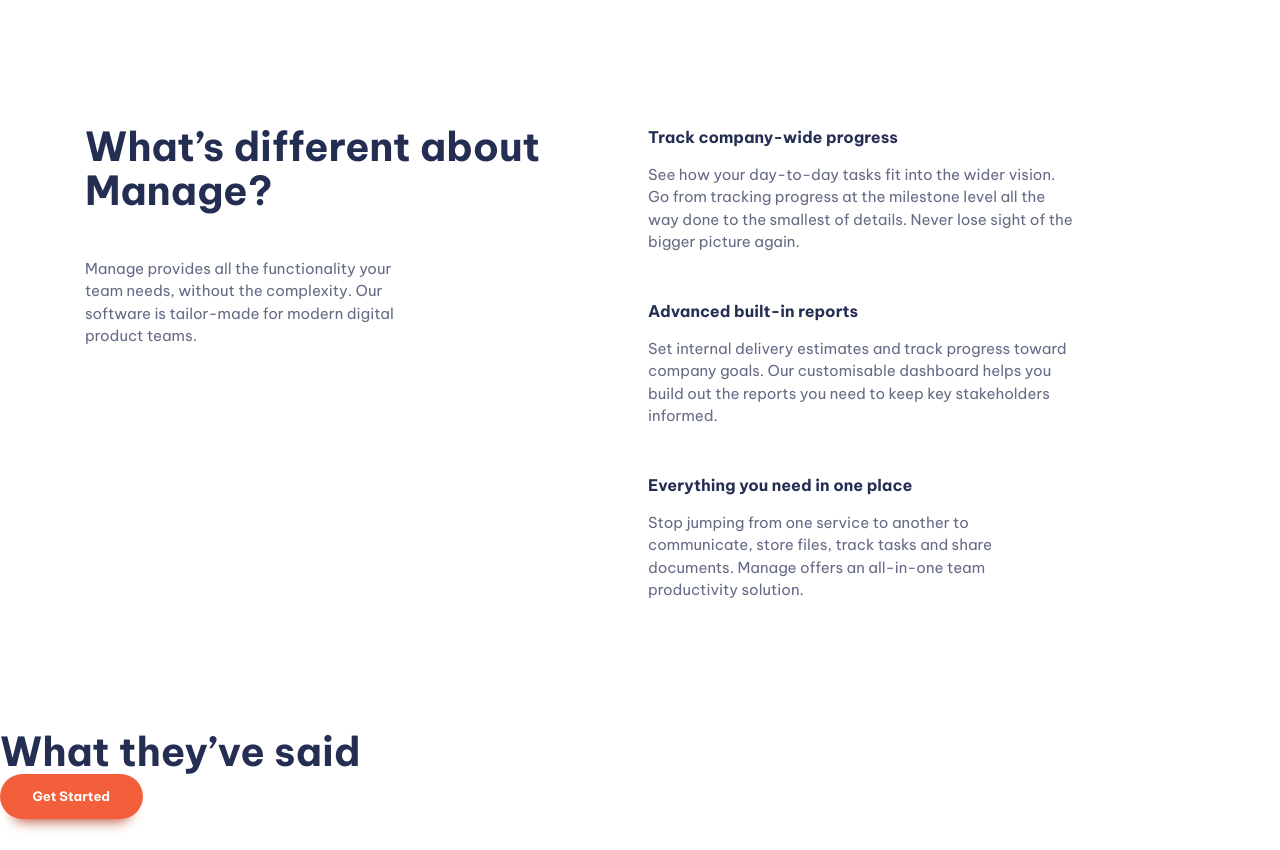
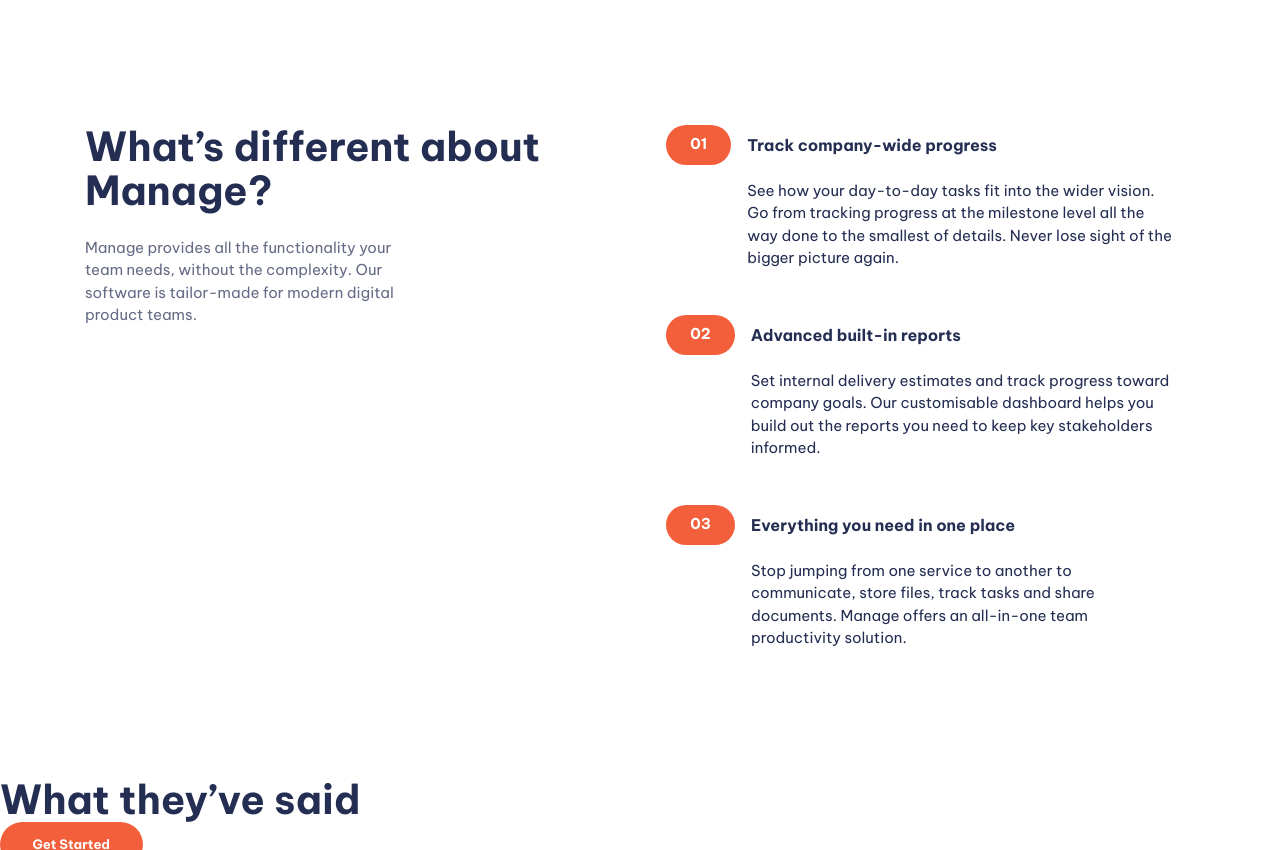
Before and after one commit to alexkasema/responsive-website-1, a website built with Vite: page index.html in a window 1280 px wide. Shown: the part 720-1570 px from the top of the page. Built offline with nearby package versions, Linux system fonts and the light colour scheme.

Commit message:
Numbered List using counters()

```diff
--- a/index.html
+++ b/index.html
@@ -61,7 +61,7 @@
       <section class="padding-block-900">
         <div class="container">
           <div class="even-columns">
-            <div class="flow">
+            <div class="flow text-center-sm-only margin-bottom-700" style="--flow-spacer: 1.5rem">
               <h2 class="fs-secondary-heading fw-bold">
                 What’s different about Manage?
               </h2>
@@ -76,8 +76,8 @@
               <ul class="numbered-items | flow" role="list">
                 <li>
                   <div class="flow" style="--flow-spacer: 1em">
-                    <h3 class="fs-600 fw-bold">Track company-wide progress</h3>
-                    <p data-width="wide">
+                    <h3 class="numbered-items__title | fs-600 fw-bold">Track company-wide progress</h3>
+                    <p class="numbered-items__body" data-width="wide">
                       See how your day-to-day tasks fit into the wider vision. Go from
                       tracking progress at the milestone level all the way done to the
                       smallest of details. Never lose sight of the bigger picture again.
@@ -86,8 +86,8 @@
                 </li>
                 <li>
                   <div class="flow" style="--flow-spacer: 1em">
-                    <h3 class="fs-600 fw-bold">Advanced built-in reports</h3>
-                    <p data-width="wide">
+                    <h3 class="numbered-items__title | fs-600 fw-bold">Advanced built-in reports</h3>
+                    <p class="numbered-items__body" data-width="wide">
                       Set internal delivery estimates and track progress toward company
                       goals. Our customisable dashboard helps you build out the reports
                       you need to keep key stakeholders informed.
@@ -96,8 +96,8 @@
                 </li>
                 <li>
                   <div class="flow" style="--flow-spacer: 1em">
-                    <h3 class="fs-600 fw-bold">Everything you need in one place</h3>
-                    <p data-width="wide">
+                    <h3 class="numbered-items__title | fs-600 fw-bold">Everything you need in one place</h3>
+                    <p class="numbered-items__body" data-width="wide">
                       Stop jumping from one service to another to communicate, store files,
                       track tasks and share documents. Manage offers an all-in-one team
                       productivity solution.
--- a/style.css
+++ b/style.css
@@ -392,6 +392,73 @@ input:where([type="text"], [type="email"]) {
   opacity: 0.1;
 }
 
+.numbered-items {
+  counter-reset: count;
+  width: fit-content;
+  margin-inline: auto;
+}
+
+.numbered-items li {
+  counter-increment: count;
+}
+
+.numbered-items div {
+  display: grid;
+  position: relative;
+  align-items: center;
+  column-gap: var(--size-400);
+  grid-template-columns: min-content 1fr;
+}
+
+.numbered-items__title {
+  grid-row: 1 / 2;
+  grid-column: 2 / 3;
+  line-height: 1;
+}
+
+.numbered-items__body {
+  grid-column: 1 / -1;
+}
+
+@media (min-width: 40em) {
+  .numbered-items__body {
+    grid-column: 2 / -1;
+  }
+}
+
+.numbered-items div::before,
+.numbered-items div::after {
+  height: 40px;
+}
+
+.numbered-items div::before {
+  content: "0" counter(count);
+  display: flex;
+  align-items: center;
+  background-color: var(--clr-accent-400);
+  color: var(--clr-neutral-100);
+  font-weight: var(--fw-bold);
+  padding: 0 var(--size-500);
+  border-radius: 100vw;
+  grid-row: 1 / 2;
+  grid-column: 1 / 2;
+}
+
+@media (max-width: 40em) {
+  .numbered-items div::after {
+    --bg: var(--clr-accent-100);
+    content: "";
+    display: block;
+    z-index: -1;
+    border-radius: 100vw;
+    grid-column: 1 / -1;
+    grid-row: 1 / 2;
+    box-shadow: 5em 0 0 var(--bg);
+    background: var(--bg);
+  }
+}
+
+
 /*! Utility classes*/
 
 .visually-hidden {
@@ -444,6 +511,24 @@ input:where([type="text"], [type="email"]) {
 
 :where(.flow >:not(:first-child)){
   margin-top: var(--flow-spacer, 3em); /*! we have not assigned a value to the variable so it will take (3em)*/
+}
+
+.text-center {
+  text-align: center;
+}
+
+.text-center p {
+  margin-inline: auto;
+}
+
+@media (max-width: 50em) {
+  .text-center-sm-only {
+    text-align: center;
+  }
+
+  .text-center-sm-only p {
+    margin-inline: auto;
+  }
 }
 
 .text-primary-400 {
@@ -506,6 +591,10 @@ input:where([type="text"], [type="email"]) {
   padding-block: var(--size-700);
 }
 
+.margin-bottom-700 {
+  margin-block-end: var(--size-700);
+}
+
 .display-sm-none {
   display: none;
 }
```
